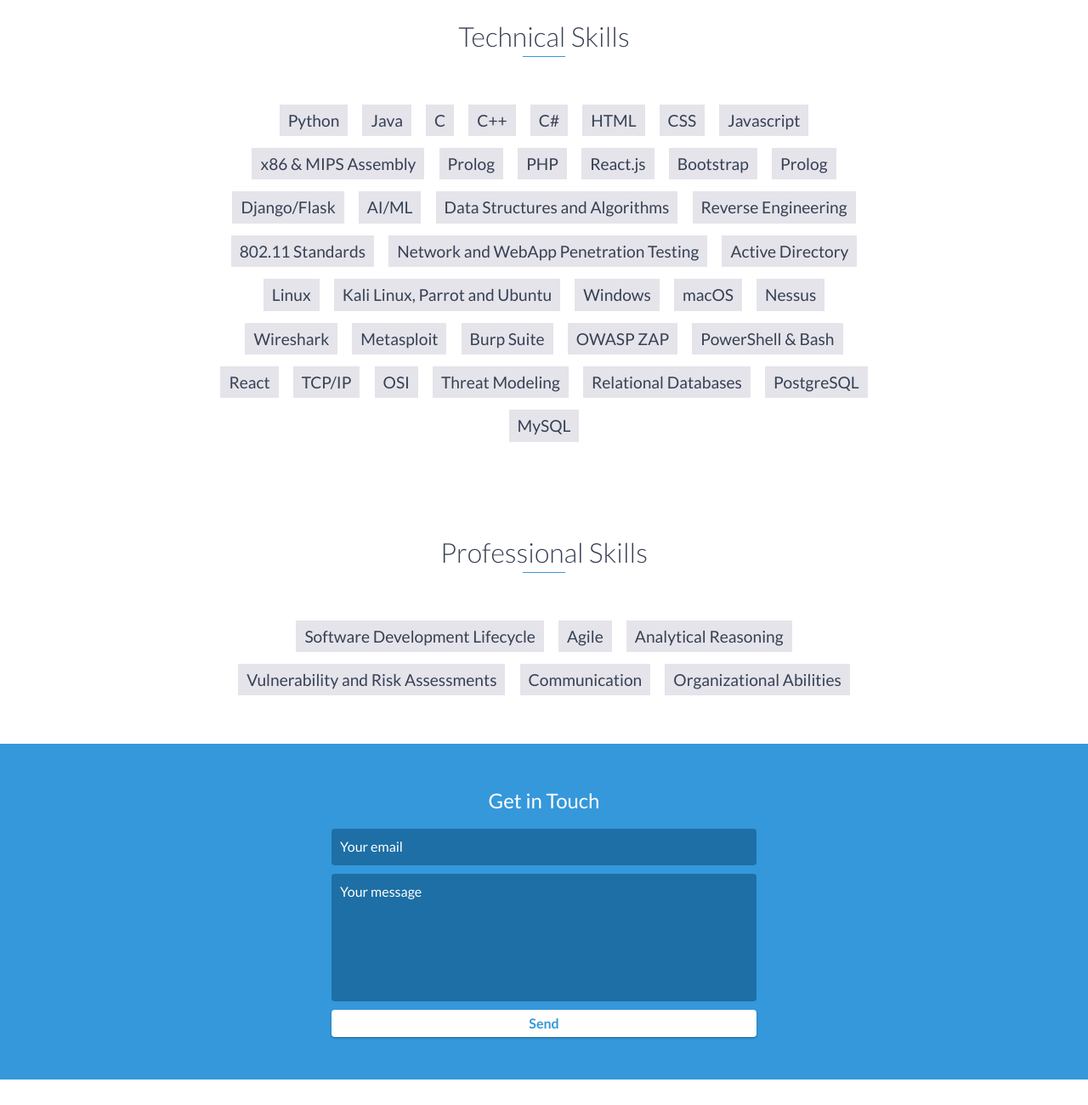
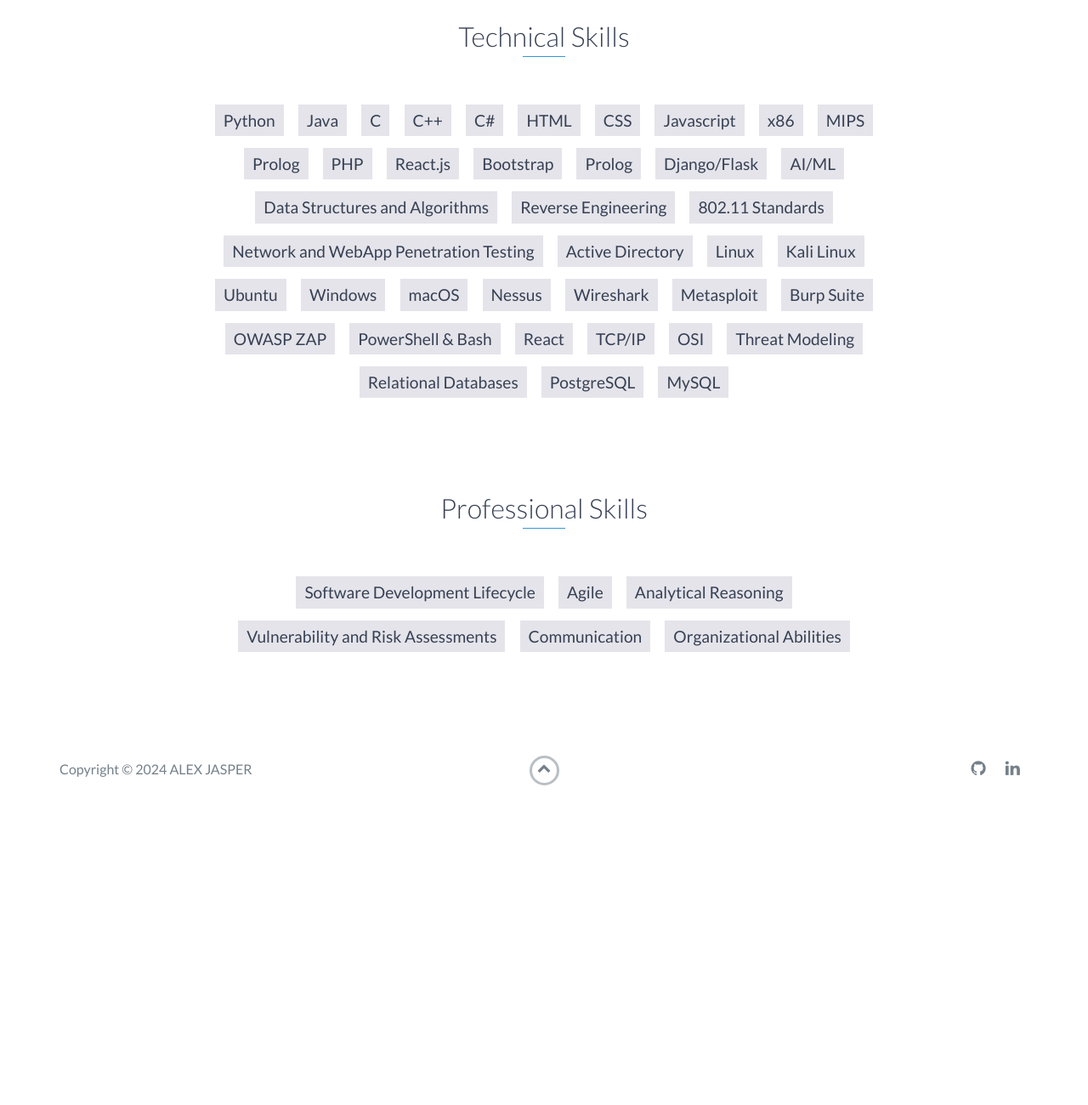
Before and after one commit to ajasp26/ajasp26.github.io, a website: page index.html in a window 1280 px wide. Shown: the part 3160-4460 px from the top of the page at 85% size. After the commit the page ends 4138 px from the top, so only its background shows below. Drawn offline with nearby package versions, Linux system fonts and the light colour scheme.

Commit message:
removed contact section

```diff
--- a/index.html
+++ b/index.html
@@ -258,7 +258,8 @@
         <li>HTML</li>
         <li>CSS</li>
         <li>Javascript</li>
-        <li>x86 & MIPS Assembly</li>
+        <li>x86</li>
+        <li>MIPS</li>
         <li>Prolog</li>
         <li>PHP</li>
         <li>React.js</li>
@@ -272,7 +273,8 @@
         <li>Network and WebApp Penetration Testing</li>
         <li>Active Directory</li>
         <li>Linux</li>
-        <li>Kali Linux, Parrot and Ubuntu</li>
+        <li>Kali Linux</li>
+        <li>Ubuntu</li>
         <li>Windows</li>
         <li>macOS</li>
         <li>Nessus</li>
@@ -302,34 +304,6 @@
         <li>Organizational Abilities</li>
       </ul>
     </div>
-    <!-- End #skills -->
-
-    <div id="contact">
-      <h2>Get in Touch</h2>
-      <div id="contact-form">
-        <form method="POST" action="https://formspree.io/ajjasper@uncg.com">
-          <input
-            type="hidden"
-            name="_subject"
-            value="Contact request from personal website"
-          />
-          <input
-            type="email"
-            name="_replyto"
-            placeholder="Your email"
-            required
-          />
-          <textarea
-            name="message"
-            placeholder="Your message"
-            required
-          ></textarea>
-          <button type="submit">Send</button>
-        </form>
-      </div>
-      <!-- End #contact-form -->
-    </div>
-    <!-- End #contact -->
 
     <footer>
       <div class="container">
```
Also changed, not shown: 1 other file.
